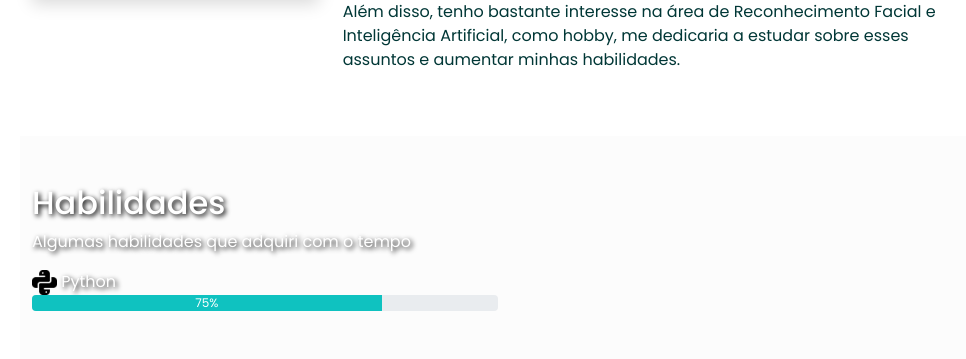
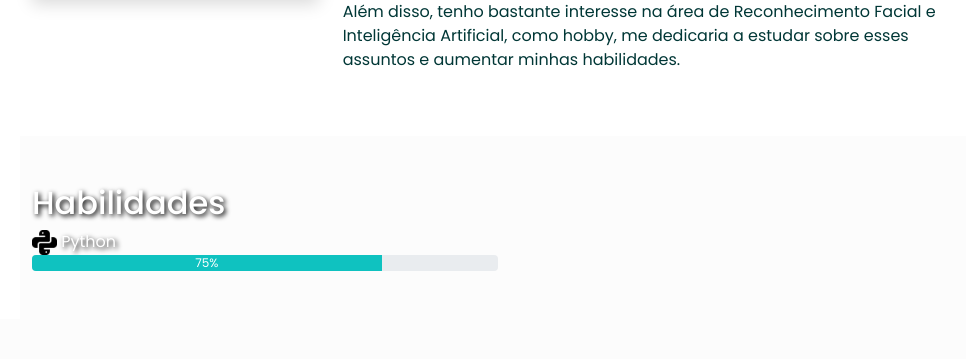
Before and after one commit to Davi-Ga/portfolio-deprecated-, a Flask app: page / in a window 1280 px wide. Shown: the part 1529-1888 px from the top of the page, without its empty margins (280-1246 px from the left). After the commit the page ends 1800 px from the top, so only its background shows below. Run offline with Flask 2, Linux system fonts and the light colour scheme.

Commit message:
section ajustada

```diff
--- a/src/templates/index.html
+++ b/src/templates/index.html
@@ -189,7 +189,6 @@
         <section id="habilidades" class="mt-5 section-bg">
             <div class="container pb-5">
                 <h2 class="pt-5 text-white text-shadow">Habilidades</h2>
-                <p class="text-white text-shadow">Algumas habilidades que adquiri com o tempo</p>
 
                 <div class="row">
                     <div class="col-md-6">
```
